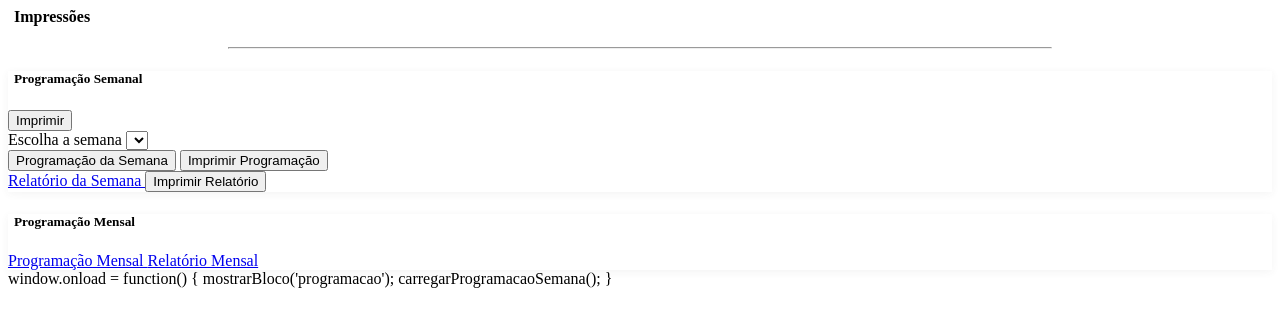
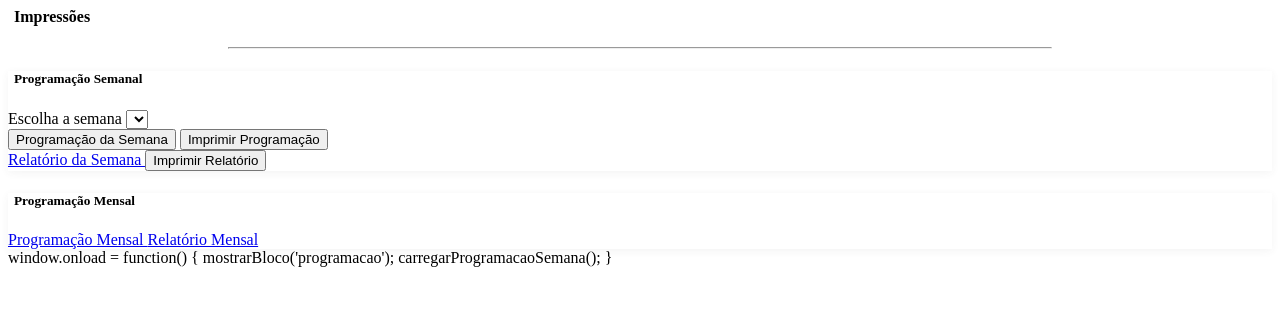
Before and after one commit to MarceloAnsilago/Programarcaoiderondjango, a Django app: page /programacao/relatorio/semanal/ in a window 1280 px wide. Shown: the top 327 px of the page. Run offline with Django 5.2, Linux system fonts and the light colour scheme; lists and menus that the app fills with data are empty.

Commit message:
Remover botão de imprimir do topo do painel de programação semanal

```diff
--- a/Programarcaoiderondjango-main/Programarcaoiderondjango-main/Programarcaoiderondjango-main/templates/relatorios.html
+++ b/Programarcaoiderondjango-main/Programarcaoiderondjango-main/Programarcaoiderondjango-main/templates/relatorios.html
@@ -19,9 +19,8 @@
                         <i class="bi bi-calendar-week" style="font-size: 1.5rem; vertical-align: -0.18em; margin-right: 6px;"></i>
                         Programação Semanal
                     </h5>
-                    <button onclick="imprimirBlocoProgramacao()" class="btn btn-outline-secondary btn-sm" title="Imprimir Programação">
-                        <i class="bi bi-printer"></i> Imprimir
-                    </button>
+
+
                 </div>
                                 <div class="mb-2 w-100" style="max-width:400px;">
                     <label for="selectSemana" class="form-label fw-semibold">Escolha a semana</label>
```
